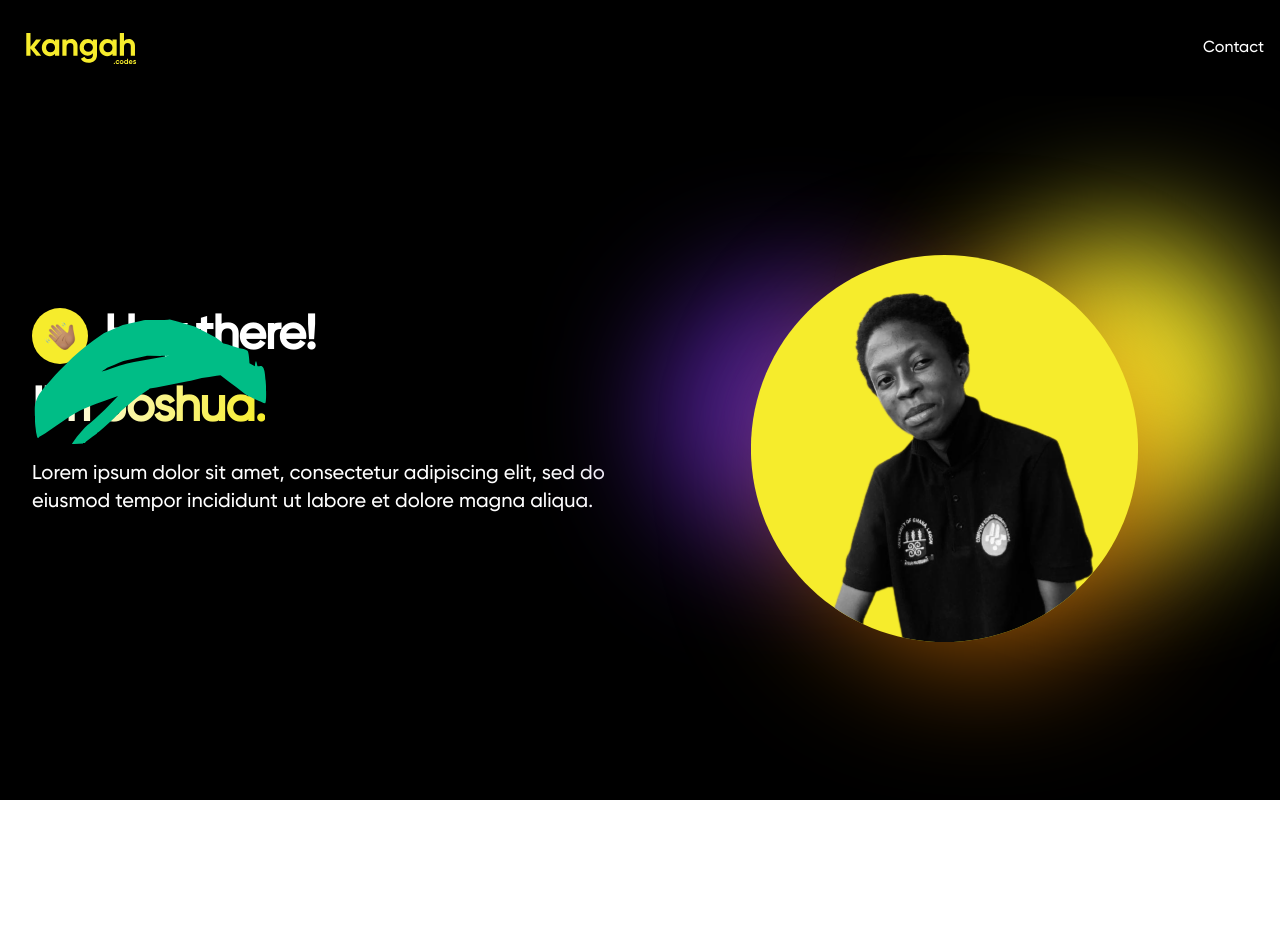
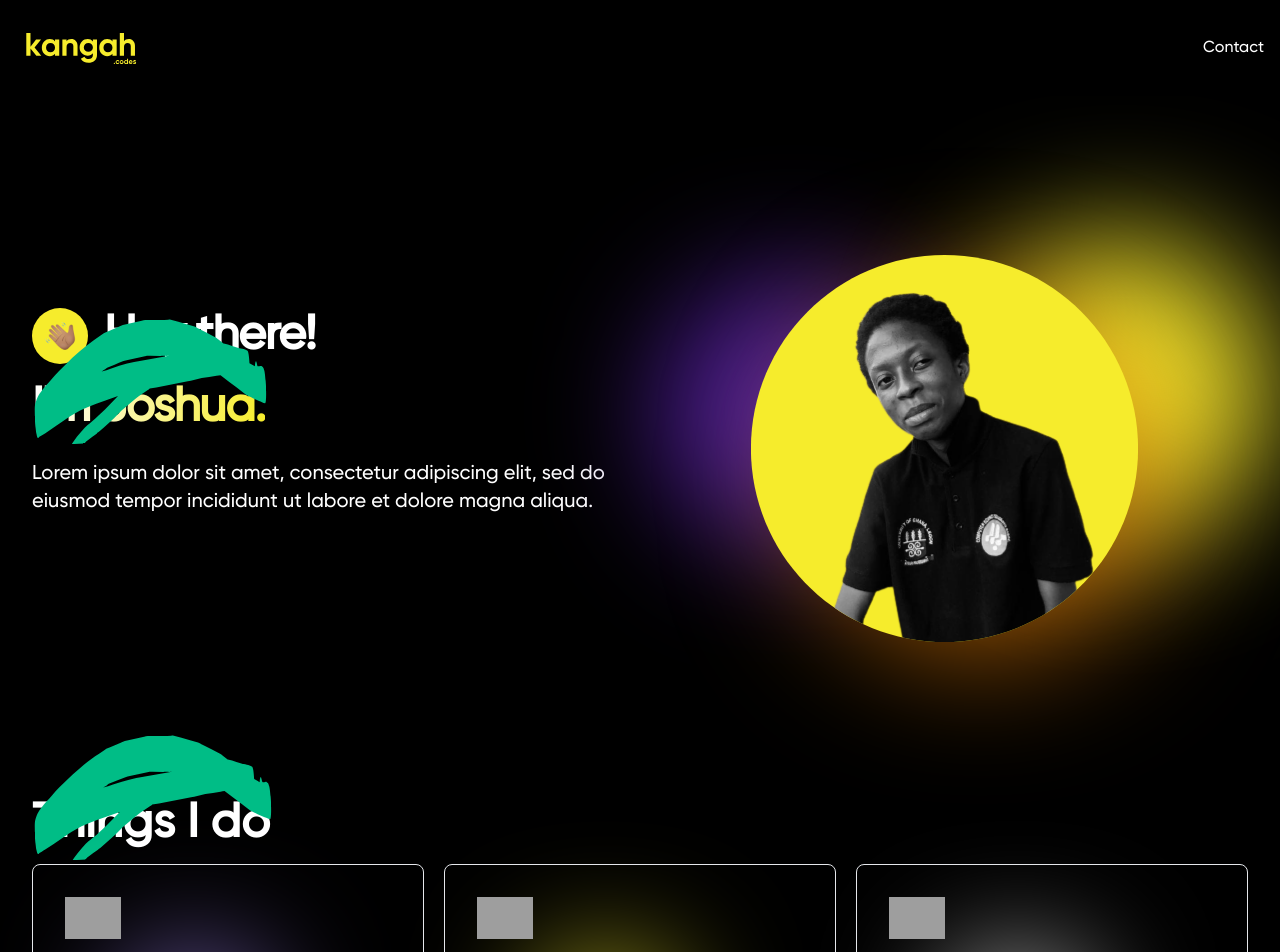
Before and after one commit to kangah-codes/personal-website, a Next.js app: page / in a window 1280 px wide. Shown: the top 952 px of the page. Before the commit the page ends 800 px from the top, so only its background shows below. Built offline with nearby package versions, Linux system fonts and the light colour scheme; grey boxes are pictures that could not be loaded.

Commit message:
Update index.js

```diff
--- a/pages/index.js
+++ b/pages/index.js
@@ -2,11 +2,13 @@ import Head from "next/head";
 import Image from "next/image";
 import Layout from "../components/Layout";
 import Hero from "../components/Hero";
+import Cards from "../components/Card";
 
 export default function Home() {
 	return (
 		<Layout>
 			<Hero />
+			<Cards />
 		</Layout>
 	);
 }
```
